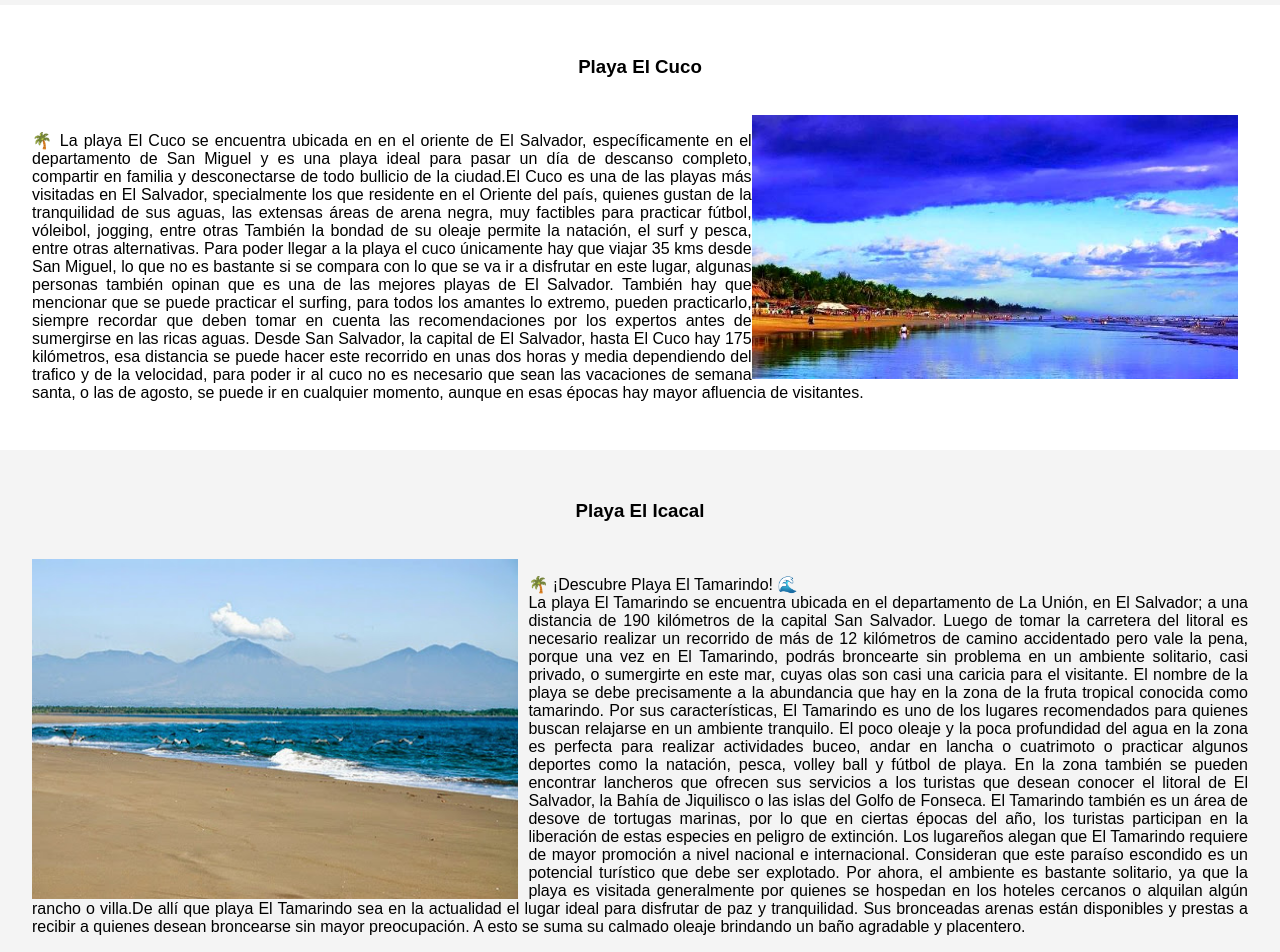
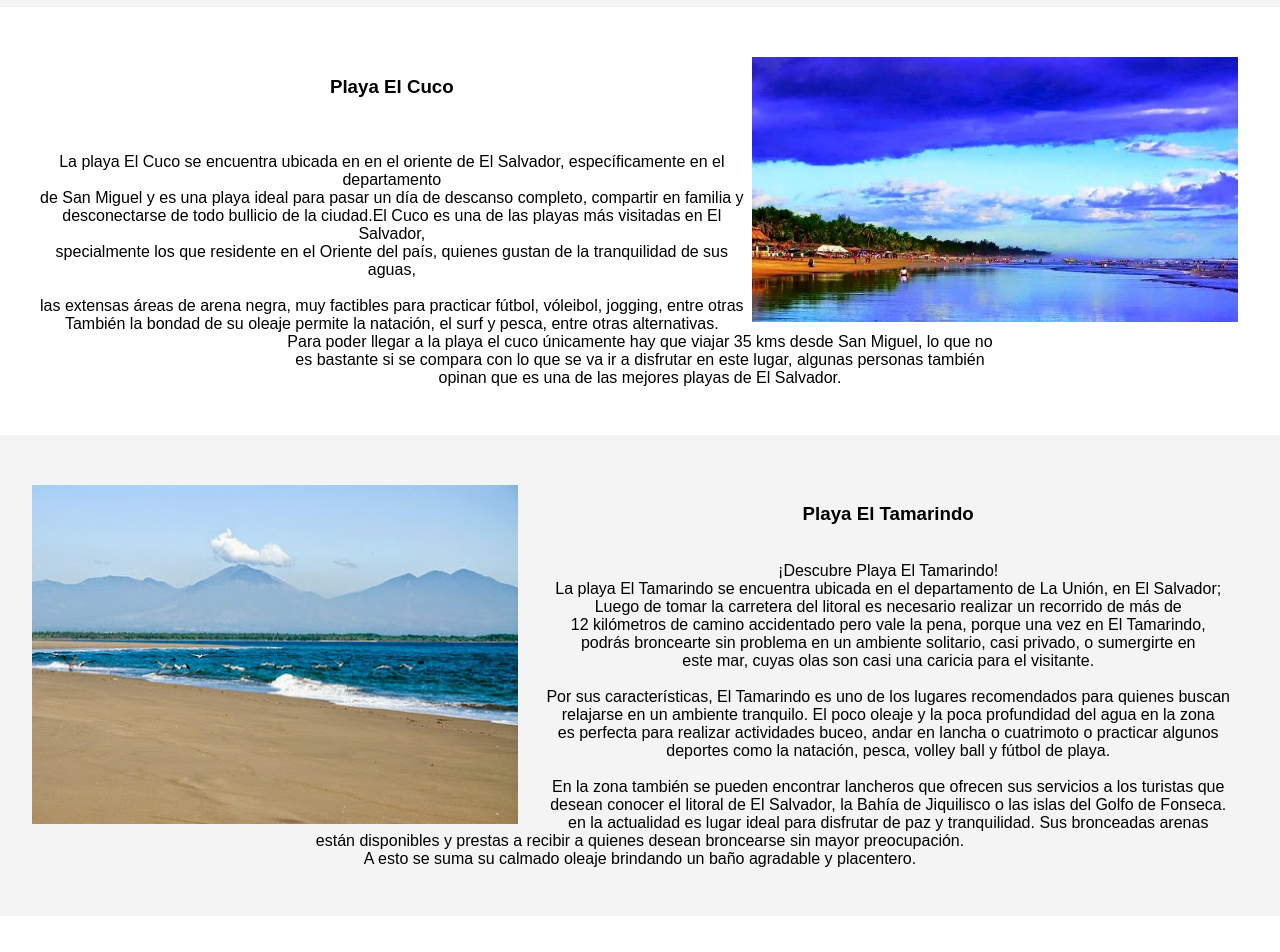
Before and after one commit to 10TREJO/Proyecto_Final, a plain HTML site: page Destinos.html in a window 1280 px wide. Shown: the part 640-1592 px from the top of the page. Drawn offline with Linux system fonts and the light colour scheme.

Commit message:
Darle estilo a los Destinos

```diff
--- a/Destinos.html
+++ b/Destinos.html
@@ -22,29 +22,26 @@
 
     <section id="destino1">
         <div style="overflow: hidden;">
-            <h3>Bahia De Jiquilisco</h3>
+
             <br>
-            <img src="imagenes/Bahia De Jiquilisco.jpeg" alt="playa el Icacal" style="float: left; margin-right: 10px; width: 40%;">
-            <p  class="descripción-bahia" style="text-align: left;">
-                La Bahía de Jiquilisco es poseedora de bellezas naturales y escénicas de calidad mundial.
-                Jiquilisco fue una población prehispánica, cuyo topónimo náhuat significa «lugar de los cultivadores de añil».
-                Según investigadores, en un lugar de la bahía, llamado Xiribaltique, se construyeron aproximadamente
-                doce carabelas entre 1536 y 1540, las que posteriormente fueron utilizadas para su viaje a norteamérica
-                en la cual Rodríguez Cabrillo y la carabela «San Salvador» descubrieron California (Estados Unidos).
-                Con un área aproximada de 55 kms., la bahía de Jiquilisco posee un total de 27 islas, entre las que
-                podemos contar: Isla Méndez, Corral de Mulas, Madre Sal, la Pirraya, El Espíritu Santo, etc.
-                La Bahía de Jiquilísco se ubica en la en la zona costera del departamento de Usulután en el
-                área oriental de El Salvador y, por si usted no lo sabía, esta pequeña superficie de tierra y agua,
-                promete ser una de las pocas reservas ecológicas que aun quedan intactas en El Salvador con
-                promesa de convertirse en uno de los lugares más atractivos para el turismo nacional e internacional
-                debido a su incalculable belleza natural y por la gracia y simpatía de sus habitantes.
-                La Bahía de Jiquilísco está impregnada de encanto y belleza, se combina entre el verde intenso de los
-                espesos manglares con el azul del cielo reflejado en las saladas aguas del Océano Pacífico; su fauna
-                marina y su gentil población le dan el toque final al cuadro pintoresco del paisaje ; aunado a ello,
-                las coloridas lanchas que transportan a los habitantes de las islas así como a los curiosos turistas
-                que anonadados por el lugar se internan en la ensenada.
-                Podemos asegurar que este espléndido sitio le dejará impresionado no sólo por la magnífica vista que nos
-                ofrece , sino porque es uno de los espacios salvadoreños poco intervenidos por el hombre a pesar de
+            <img src="imagenes/Bahia De Jiquilisco.jpeg" alt="playa el Icacal" style="float: left; margin-right: 100px; margin-right: 50px; width: 40%;">
+            <p  class="descripción-bahia" style="text-align: right; margin-right: 50px; ">
+                <h3>Bahia De Jiquilisco</h3>
+                <br>
+                <br>
+                La Bahía de Jiquilisco es poseedora de bellezas naturales y escénicas de calidad mundial. <br>
+                Jiquilisco fue una población prehispánica, cuyo topónimo náhuat significa «lugar de los cultivadores de añil».<br>
+                <br>
+                La Bahía de Jiquilísco se ubica en la en la zona costera del departamento de Usulután en el <br>
+                área oriental de El Salvador y, por si usted no lo sabía, esta pequeña superficie de tierra y agua,<br>
+                promete ser una de las pocas reservas ecológicas que aun quedan intactas en El Salvador con<br>
+                promesa de convertirse en uno de los lugares más atractivos para el turismo nacional e internacional <br>
+                debido a su incalculable belleza natural y por la gracia y simpatía de sus habitantes.<br>
+                <br>
+                La Bahía de Jiquilísco está impregnada de encanto y belleza, se combina entre el verde intenso de los<br>
+                espesos manglares con el azul del cielo reflejado en las saladas aguas del Océano Pacífico  <br>
+                Podemos asegurar que este espléndido sitio le dejará impresionado no sólo por la magnífica vista que nos<br>
+                ofrece , sino porque es uno de los espacios salvadoreños poco intervenidos por el hombre a pesar de <br>
                 todo el potencial que en ella se encierra para el turismo</p>
         </div>
     </section>
@@ -52,27 +49,24 @@
 
     <section id="destino2">
         <div style="overflow: hidden;">
-            <h3>Playa El Cuco </h3>
             <br>
             <img src="imagenes/playa el cuco.jpg" alt="playa el cuco" style="float: right; margin-right: 10px; width: 40%;">
 
-            <p class="Playa el Cuco " style="text-align: justify;">🌴
-                La playa El Cuco se encuentra ubicada en en el oriente de El Salvador, específicamente en el departamento
-                de San Miguel y es una playa ideal para pasar un día de descanso completo, compartir en familia y
-                desconectarse de todo bullicio de la ciudad.El Cuco es una de las playas más visitadas en El Salvador,
-                specialmente los que residente en el Oriente del país, quienes gustan de la tranquilidad de sus aguas,
-                las extensas áreas de arena negra, muy factibles para practicar fútbol, vóleibol, jogging, entre otras
-                También la bondad de su oleaje permite la natación, el surf y pesca, entre otras alternativas.
-                Para poder llegar a la playa el cuco únicamente hay que viajar 35 kms desde San Miguel, lo que no
-                es bastante si se compara con lo que se va ir a disfrutar en este lugar, algunas personas también
-                opinan que es una de las mejores playas de El Salvador.
-                También hay que mencionar que se puede practicar el surfing, para todos los amantes lo extremo,
-                pueden practicarlo, siempre recordar que deben tomar en cuenta las recomendaciones por los expertos
-                antes de sumergirse en las ricas aguas.
-                Desde San Salvador, la capital de El Salvador, hasta El Cuco hay 175 kilómetros, esa distancia se
-                 puede hacer este recorrido en unas dos horas y media dependiendo del trafico y de la velocidad,
-                 para poder ir al cuco no es necesario que sean las vacaciones de semana santa, o las de agosto,
-                  se puede ir en cualquier momento, aunque en esas épocas hay mayor afluencia de visitantes.
+            <p class="Playa el Cuco " style="text-align: justify; margin-right: 500px;">
+                <h3>Playa El Cuco </h3>
+               <br>
+               <br>
+                La playa El Cuco se encuentra ubicada en en el oriente de El Salvador, específicamente en el departamento<br>
+                de San Miguel y es una playa ideal para pasar un día de descanso completo, compartir en familia y <br>
+                desconectarse de todo bullicio de la ciudad.El Cuco es una de las playas más visitadas en El Salvador,<br>
+                specialmente los que residente en el Oriente del país, quienes gustan de la tranquilidad de sus aguas,<br>
+                <br>
+                las extensas áreas de arena negra, muy factibles para practicar fútbol, vóleibol, jogging, entre otras<br>
+                También la bondad de su oleaje permite la natación, el surf y pesca, entre otras alternativas.<br>
+                Para poder llegar a la playa el cuco únicamente hay que viajar 35 kms desde San Miguel, lo que no <br>
+                es bastante si se compara con lo que se va ir a disfrutar en este lugar, algunas personas también <br>
+                opinan que es una de las mejores playas de El Salvador.<br>
+
 
 
             </p>
@@ -81,34 +75,31 @@
 
     <section id="destino3">
         <div style="overflow: hidden;">
-            <h3>Playa El Icacal </h3>
+
             <br>
             <img src="imagenes/playa-el-tamarindo.jpg" alt="playa el Icacal" style="float: left; margin-right: 10px; width: 40%;">
 
-            <p class="Playa el Tamarindo" style="text-align: justify;">
-                🌴 ¡Descubre Playa El Tamarindo! 🌊<br>
-                La playa El Tamarindo se encuentra ubicada en el departamento de La Unión, en El Salvador;
-                a una distancia de 190 kilómetros de la capital San Salvador.
-                Luego de tomar la carretera del litoral es necesario realizar un recorrido de más de
-                12 kilómetros de camino accidentado pero vale la pena, porque una vez en El Tamarindo,
-                podrás broncearte sin problema en un ambiente solitario, casi privado, o sumergirte en
-                este mar, cuyas olas son casi una caricia para el visitante. El nombre de la playa se debe
-                precisamente a la abundancia que hay en la zona de la fruta tropical conocida como tamarindo.
-                Por sus características, El Tamarindo es uno de los lugares recomendados para quienes buscan
-                relajarse en un ambiente tranquilo. El poco oleaje y la poca profundidad del agua en la zona
-                es perfecta para realizar actividades buceo, andar en lancha o cuatrimoto o practicar algunos
-                deportes como la natación, pesca, volley ball y fútbol de playa.
-                En la zona también se pueden encontrar lancheros que ofrecen sus servicios a los turistas que
-                desean conocer el litoral de El Salvador, la Bahía de Jiquilisco o las islas del Golfo de Fonseca.
-                El Tamarindo también es un área de desove de tortugas marinas, por lo que en ciertas épocas del
-                año, los turistas participan en la liberación de estas especies en peligro de extinción.
-                Los lugareños alegan que El Tamarindo requiere de mayor promoción a nivel nacional e
-                internacional. Consideran que este paraíso escondido es un potencial turístico que debe ser explotado.
-                Por ahora, el ambiente es bastante solitario, ya que la playa es visitada generalmente por quienes
-                se hospedan en los hoteles cercanos o alquilan algún rancho o villa.De allí que playa El Tamarindo
-                sea en la actualidad el lugar ideal para disfrutar de paz y tranquilidad. Sus bronceadas arenas
-                están disponibles y prestas a recibir a quienes desean broncearse sin mayor preocupación.
-                A esto se suma su calmado oleaje brindando un baño agradable y placentero.
+            <p class="Playa el Tamarindo" style="text-align: center; margin-left: 690px;">
+                <h3>Playa El Tamarindo </h3>
+                <br>
+
+                ¡Descubre Playa El Tamarindo! <br>
+                La playa El Tamarindo se encuentra ubicada en el departamento de La Unión, en El Salvador; <br>
+                Luego de tomar la carretera del litoral es necesario realizar un recorrido de más de <br>
+                12 kilómetros de camino accidentado pero vale la pena, porque una vez en El Tamarindo, <br>
+                podrás broncearte sin problema en un ambiente solitario, casi privado, o sumergirte en <br>
+                este mar, cuyas olas son casi una caricia para el visitante.<br>
+                <br>
+                Por sus características, El Tamarindo es uno de los lugares recomendados para quienes buscan <br>
+                relajarse en un ambiente tranquilo. El poco oleaje y la poca profundidad del agua en la zona <br>
+                es perfecta para realizar actividades buceo, andar en lancha o cuatrimoto o practicar algunos <br>
+                deportes como la natación, pesca, volley ball y fútbol de playa.<br>
+                <br>
+                En la zona también se pueden encontrar lancheros que ofrecen sus servicios a los turistas que <br>
+                desean conocer el litoral de El Salvador, la Bahía de Jiquilisco o las islas del Golfo de Fonseca.<br>
+                 en la actualidad es lugar ideal para disfrutar de paz y tranquilidad. Sus bronceadas arenas <br>
+                están disponibles y prestas a recibir a quienes desean broncearse sin mayor preocupación. <br>
+                A esto se suma su calmado oleaje brindando un baño agradable y placentero.<br>
                 </p>
         </div>
     </section>
```
Also changed, not shown: paquetes.html (+1 -1 lines).
